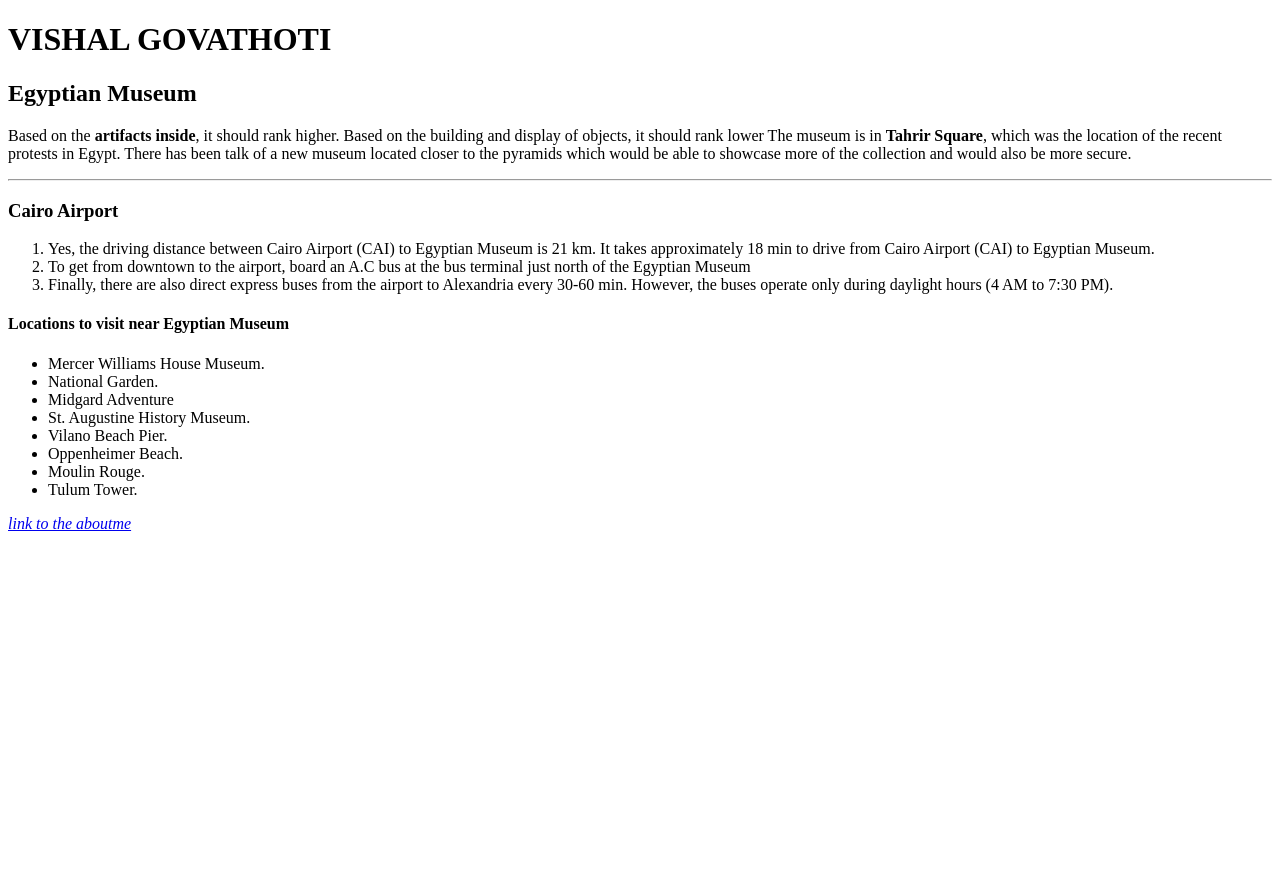
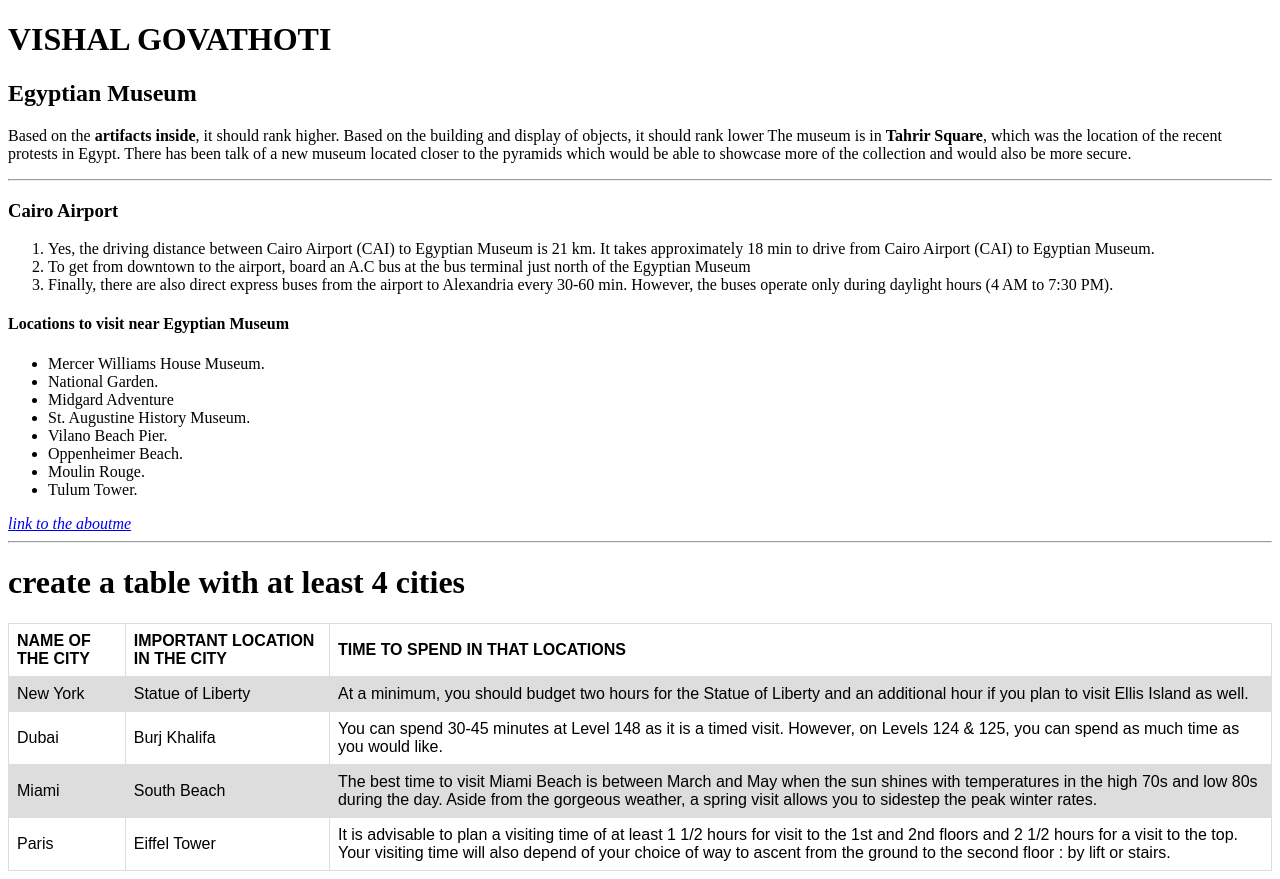
Before and after one commit to 44-563-Web-Apps-F22/44563-webapps-assignment-3-VishalGovathoti, a plain HTML site: page index.html in a window 1280 px wide. Before the commit the page ends 800 px from the top, so only its background shows below. Drawn offline with Linux system fonts and the light colour scheme.

Commit message:
tables added

```diff
--- a/index.html
+++ b/index.html
@@ -1,6 +1,23 @@
 <!DOCTYPE html>
 <html>
 <head>
+    <style>
+        table {
+          font-family: arial, sans-serif;
+          border-collapse: collapse;
+          width: 100%;
+        }
+
+        td, th {
+          border: 1px solid #dddddd;
+          text-align: left;
+          padding: 8px;
+        }
+
+        tr:nth-child(even) {
+          background-color: #dddddd;
+        }
+        </style>
 <title>Created Basic HTML Structure </title>
 </head>
 <body>
@@ -30,6 +47,36 @@
 </ul>
 <a href="file:///C:/Users/S555276/Desktop/git/44563-webapps-assignment-3-VishalGovathoti/aboutme.html"><i>link to the aboutme</i></a>
 
+    <hr>
+    <h1> create a table with at least 4 cities</h1>
+    <table>
+        <tr>
+            <th>NAME OF THE CITY</th>
+            <th>IMPORTANT LOCATION IN THE CITY</th>
+            <th>TIME TO SPEND IN THAT LOCATIONS</th>
+        </tr>
+        <tr>
+            <td>New York</td>
+            <td>Statue of Liberty</td>
+            <td>At a minimum, you should budget two hours for the Statue of Liberty and an additional hour if you plan to visit Ellis Island as well.</td>
+        </tr>
+        <tr>
+            <td>Dubai</td>
+            <td>Burj Khalifa</td>
+            <td>You can spend 30-45 minutes at Level 148 as it is a timed visit. However, on Levels 124 & 125, you can spend as much time as you would like.</td>
+        </tr>
+        <tr>
+            <td>Miami</td>
+            <td>South Beach</td>
+            <td>The best time to visit Miami Beach is between March and May when the sun shines with temperatures in the high 70s and low 80s during the day. Aside from the gorgeous weather, a spring visit allows you to sidestep the peak winter rates.</td>
 
+        </tr>
+        <tr>
+            <td>Paris</td>
+            <td>Eiffel Tower</td>
+            <td>It is advisable to plan a visiting time of at least 1 1/2 hours for visit to the 1st and 2nd floors and 2 1/2 hours for a visit to the top. Your visiting time will also depend of your choice of way to ascent from the ground to the second floor : by lift or stairs.</td>
+
+        </tr>
+    </table>
 </body>
 </html>
```
